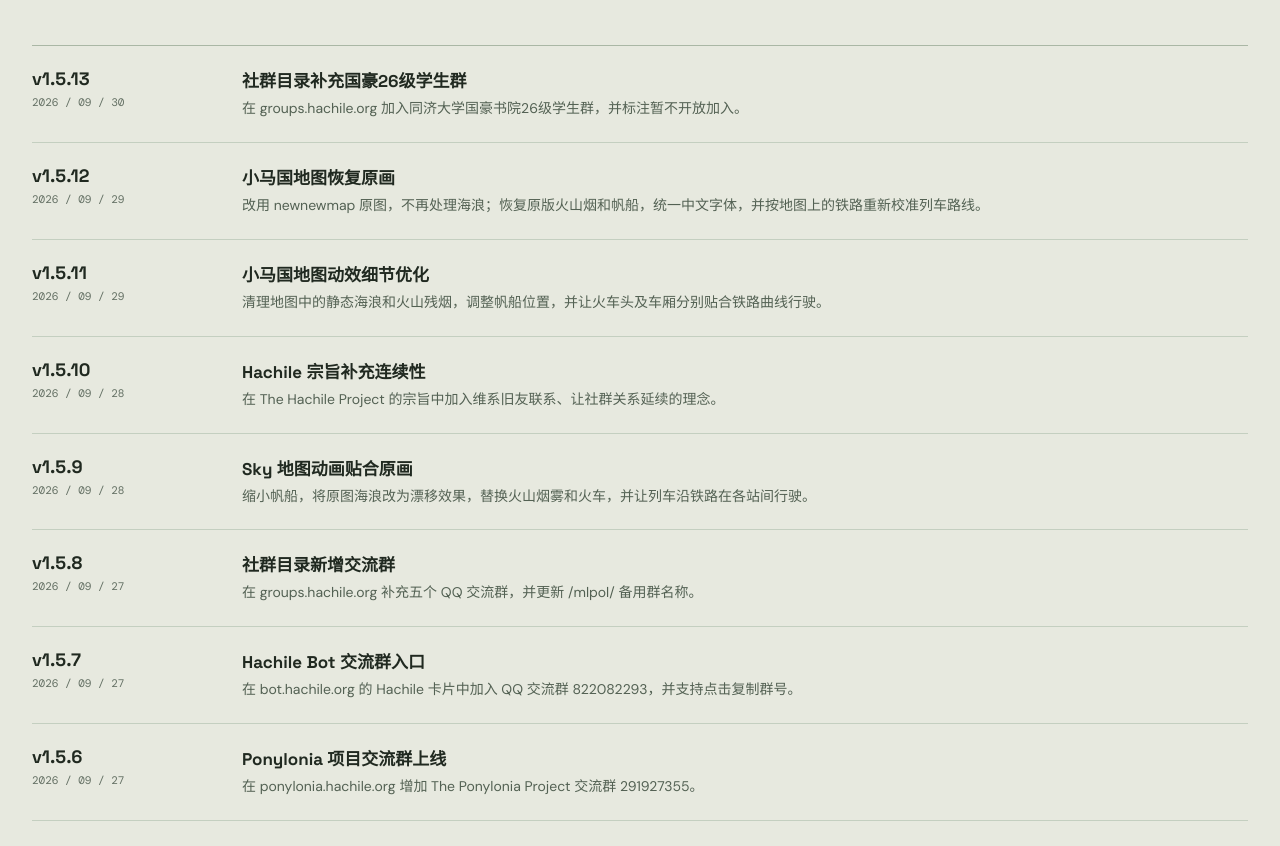
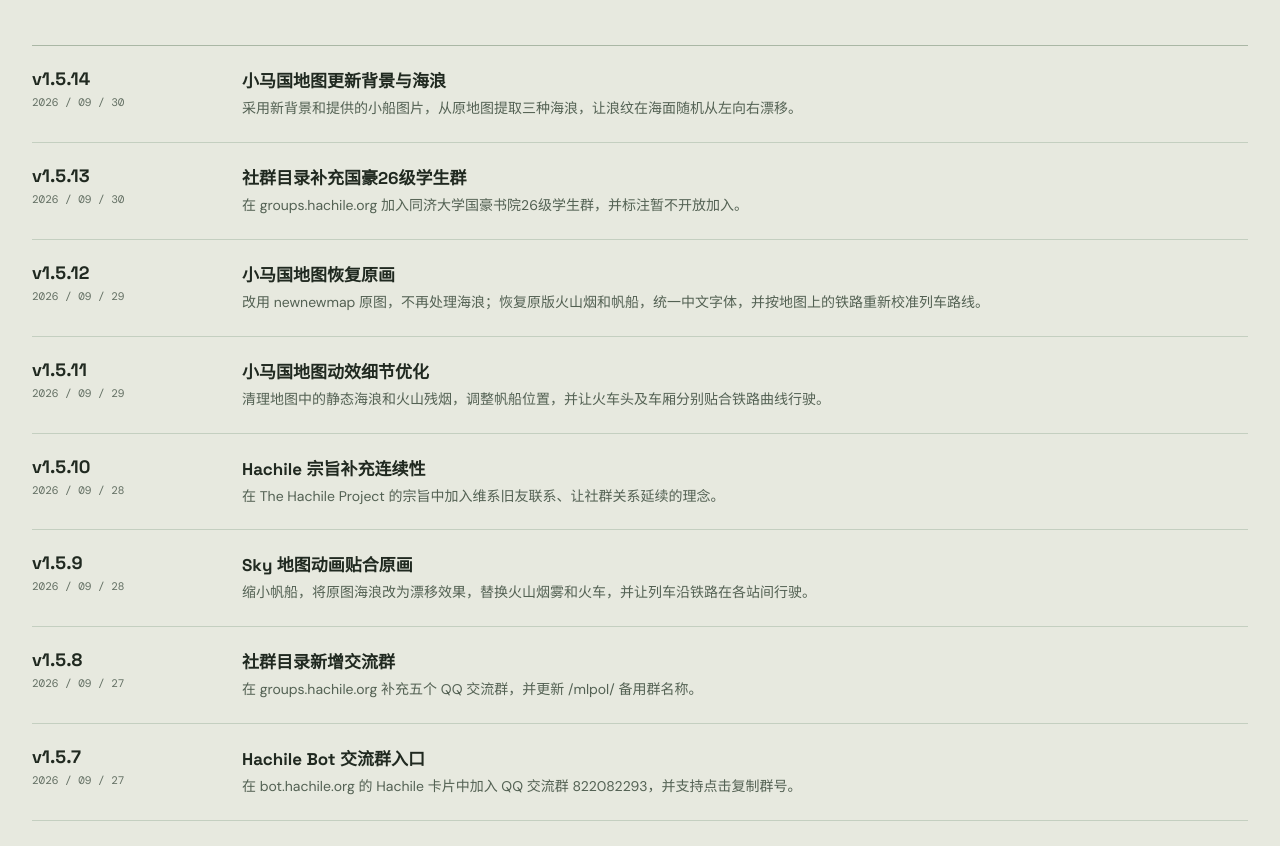
Before and after one commit to GPDdev/site.hachile.org, a plain HTML site: page index.html in a window 1280 px wide. Shown: the part 3719-4565 px from the top of the page. Drawn offline with nearby package versions, Linux system fonts and the light colour scheme.

Commit message:
Sync Sky sea animation changelog v1.5.14

```diff
--- a/index.html
+++ b/index.html
@@ -78,6 +78,7 @@
     <section class="timeline-section" id="changelog" aria-labelledby="changelog-title"><div class="wrap">
       <div class="section-heading"><p class="eyebrow">02 / CHANGELOG</p><h2 id="changelog-title">更新日志<span class="section-dot">.</span></h2><p>以下记录复制自 <a href="https://home.hachile.org/#changelog">Home 的 Changelog</a>，按版本从新到旧排列。</p></div>
       <div class="timeline">
+        <div class="release"><div><strong>v1.5.14</strong><time datetime="2026-09-30">2026 / 09 / 30</time></div><div><h4>小马国地图更新背景与海浪</h4><p>采用新背景和提供的小船图片，从原地图提取三种海浪，让浪纹在海面随机从左向右漂移。</p></div></div>
         <div class="release"><div><strong>v1.5.13</strong><time datetime="2026-09-30">2026 / 09 / 30</time></div><div><h4>社群目录补充国豪26级学生群</h4><p>在 groups.hachile.org 加入同济大学国豪书院26级学生群，并标注暂不开放加入。</p></div></div>
         <div class="release"><div><strong>v1.5.12</strong><time datetime="2026-09-29">2026 / 09 / 29</time></div><div><h4>小马国地图恢复原画</h4><p>改用 newnewmap 原图，不再处理海浪；恢复原版火山烟和帆船，统一中文字体，并按地图上的铁路重新校准列车路线。</p></div></div>
         <div class="release"><div><strong>v1.5.11</strong><time datetime="2026-09-29">2026 / 09 / 29</time></div><div><h4>小马国地图动效细节优化</h4><p>清理地图中的静态海浪和火山残烟，调整帆船位置，并让火车头及车厢分别贴合铁路曲线行驶。</p></div></div>
```
